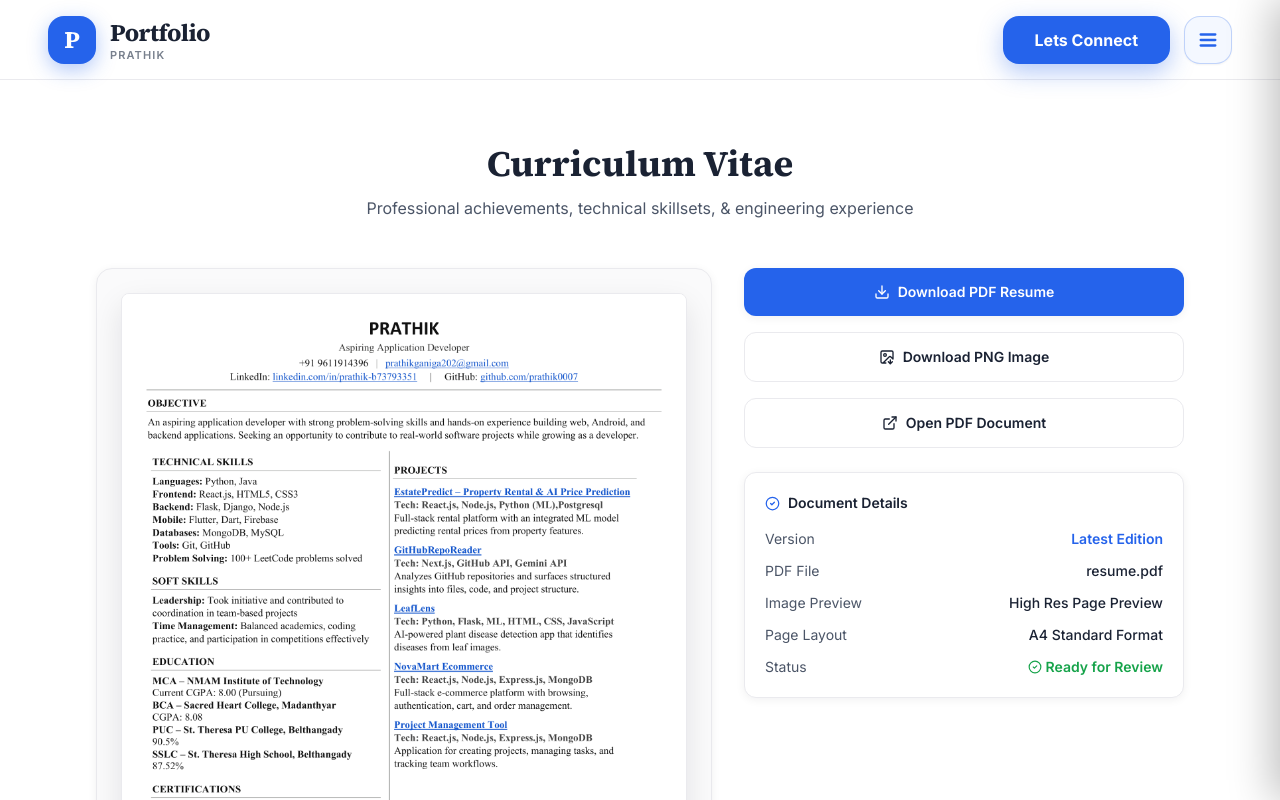
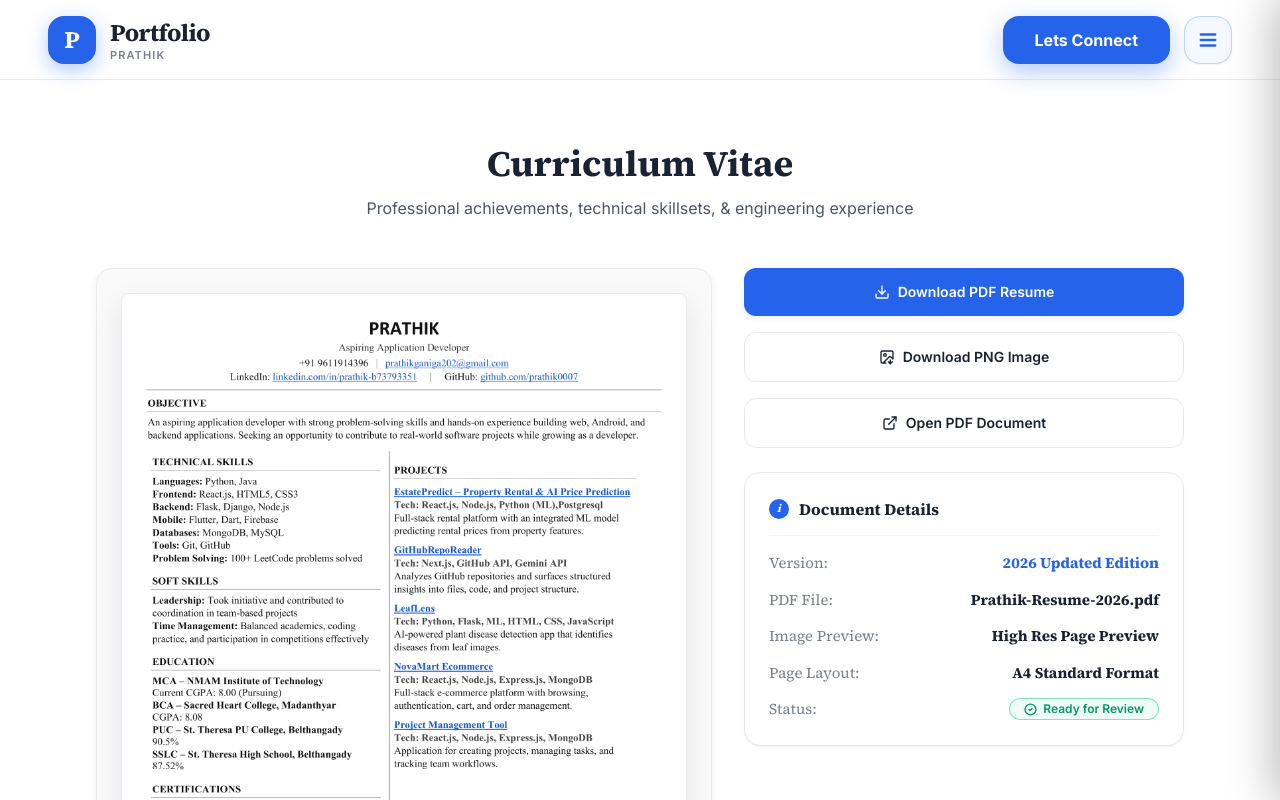
Before and after one commit to prathik0007/portfolio, a Next.js app: page /resume in a window 1280 px wide. Shown: the top 800 px of the page. Built offline with nearby package versions, Linux system fonts and the light colour scheme.

Commit message:
Update Document Details to match reference styling with Prathik-Resume-2026.pdf filename

```diff
--- a/components/Hero.tsx
+++ b/components/Hero.tsx
@@ -68,7 +68,7 @@ export default function Hero() {
               </Link>
               <a
                 href={portfolio.resumePdfPath}
-                download
+                download={portfolio.resumeFileName}
                 className="inline-flex items-center gap-2 rounded-full border border-surface-border bg-white px-6 py-3 text-sm font-semibold text-ink transition-colors hover:border-primary hover:text-primary"
               >
                 <Download size={16} /> Download Resume
--- a/components/ResumePreview.tsx
+++ b/components/ResumePreview.tsx
@@ -23,14 +23,14 @@ export default function ResumePreview() {
       <div className="flex flex-col gap-4">
         <a
           href={portfolio.resumePdfPath}
-          download
+          download={portfolio.resumeFileName}
           className="inline-flex items-center justify-center gap-2 rounded-xl bg-primary px-5 py-3.5 text-sm font-semibold text-white shadow-card transition-colors hover:bg-primary-dark"
         >
           <Download size={16} /> Download PDF Resume
         </a>
         <a
           href={portfolio.resumePreviewImagePath}
-          download
+          download="Prathik-Resume-Preview.png"
           className="inline-flex items-center justify-center gap-2 rounded-xl border border-surface-border bg-white px-5 py-3.5 text-sm font-semibold text-ink transition-colors hover:border-primary hover:text-primary"
         >
           <ImageDown size={16} /> Download PNG Image
@@ -45,31 +45,38 @@ export default function ResumePreview() {
         </a>
 
         {/* Document details */}
-        <div className="mt-2 rounded-xl border border-surface-border bg-white p-5 shadow-card">
-          <p className="flex items-center gap-2 text-sm font-semibold text-ink">
-            <CheckCircle2 size={15} className="text-primary" /> Document Details
-          </p>
-          <dl className="mt-4 flex flex-col gap-3 text-sm">
+        <div className="mt-2 rounded-2xl border border-surface-border bg-white p-6 shadow-sm">
+          <div className="flex items-center gap-2.5 border-b border-gray-100 pb-3.5">
+            <span className="flex h-5 w-5 items-center justify-center rounded-full bg-primary text-white text-[11px] font-serif font-bold italic">
+              i
+            </span>
+            <h3 className="font-serif text-base font-bold text-ink">
+              Document Details
+            </h3>
+          </div>
+
+          <dl className="mt-4 flex flex-col gap-3.5 text-[15px]">
             <div className="flex items-center justify-between">
-              <dt className="text-ink-soft">Version</dt>
-              <dd className="font-semibold text-primary">Latest Edition</dd>
+              <dt className="font-serif text-ink-soft/75">Version:</dt>
+              <dd className="font-serif font-bold text-primary">2026 Updated Edition</dd>
             </div>
             <div className="flex items-center justify-between">
-              <dt className="text-ink-soft">PDF File</dt>
-              <dd className="font-medium text-ink">resume.pdf</dd>
+              <dt className="font-serif text-ink-soft/75">PDF File:</dt>
+              <dd className="font-serif font-bold text-ink">{portfolio.resumeFileName}</dd>
             </div>
             <div className="flex items-center justify-between">
-              <dt className="text-ink-soft">Image Preview</dt>
-              <dd className="font-medium text-ink">High Res Page Preview</dd>
+              <dt className="font-serif text-ink-soft/75">Image Preview:</dt>
+              <dd className="font-serif font-bold text-ink">High Res Page Preview</dd>
             </div>
             <div className="flex items-center justify-between">
-              <dt className="text-ink-soft">Page Layout</dt>
-              <dd className="font-medium text-ink">A4 Standard Format</dd>
+              <dt className="font-serif text-ink-soft/75">Page Layout:</dt>
+              <dd className="font-serif font-bold text-ink">A4 Standard Format</dd>
             </div>
             <div className="flex items-center justify-between">
-              <dt className="text-ink-soft">Status</dt>
-              <dd className="inline-flex items-center gap-1 font-semibold text-green-600">
-                <CheckCircle2 size={14} /> Ready for Review
+              <dt className="font-serif text-ink-soft/75">Status:</dt>
+              <dd className="inline-flex items-center gap-1.5 rounded-full border border-emerald-300/90 bg-emerald-50/80 px-3.5 py-0.5 text-xs font-semibold text-emerald-600">
+                <CheckCircle2 size={13} className="stroke-[2.5]" />
+                Ready for Review
               </dd>
             </div>
           </dl>
--- a/data/portfolio.ts
+++ b/data/portfolio.ts
@@ -48,7 +48,8 @@ export const portfolio = {
   },
 
   // Files
-  resumePdfPath: "/resume/resume.pdf",
+  resumeFileName: "Prathik-Resume-2026.pdf",
+  resumePdfPath: "/resume/Prathik-Resume-2026.pdf",
   resumePreviewImagePath: "/resume/resume-preview.png",
   profileImagePath: "/images/prathik.jpg",
 
```
Also changed, not shown: public/resume/Prathik-Resume-Preview.png (added), 1 other file (tests, documents, lock files or other folders).
